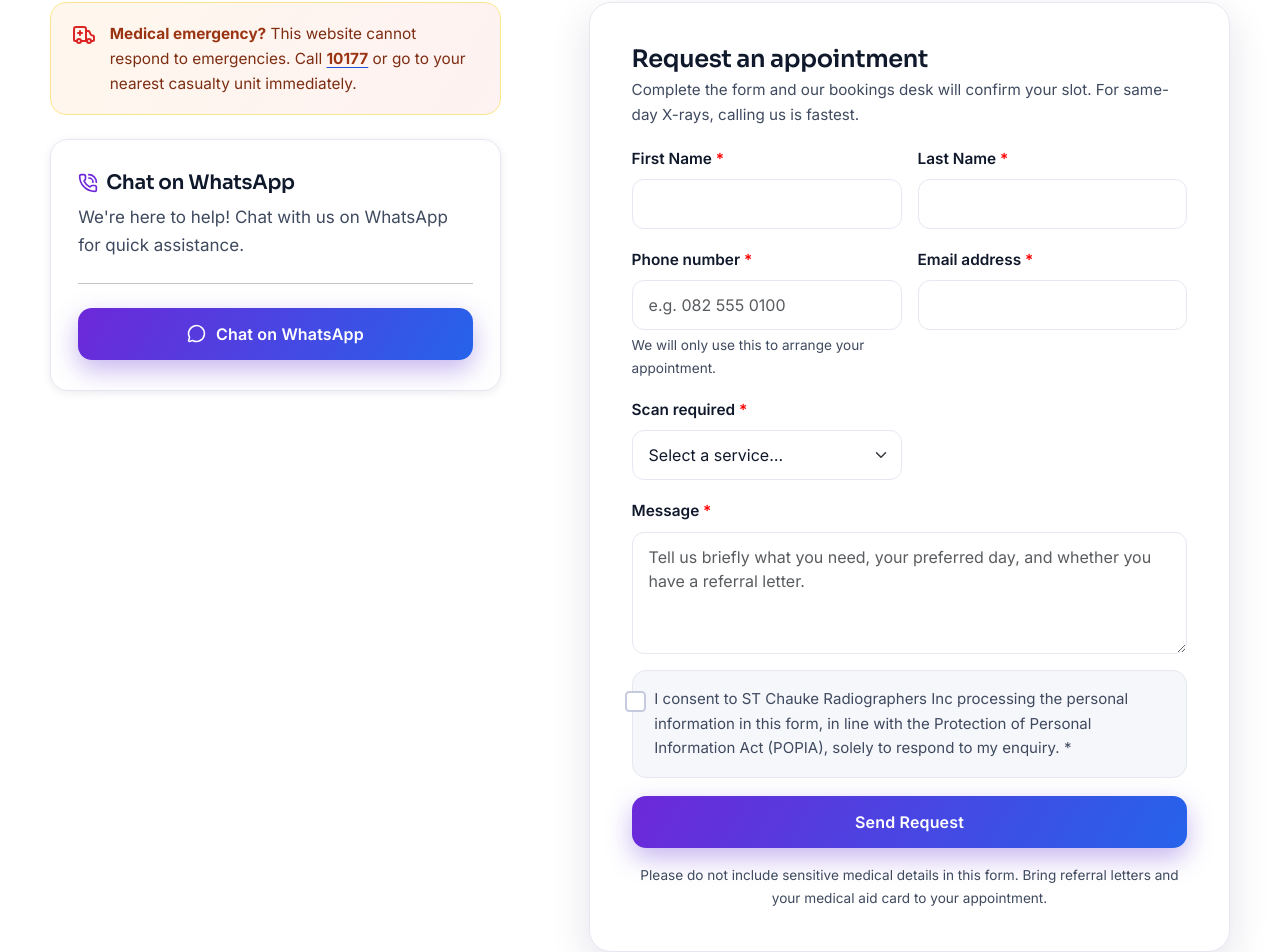
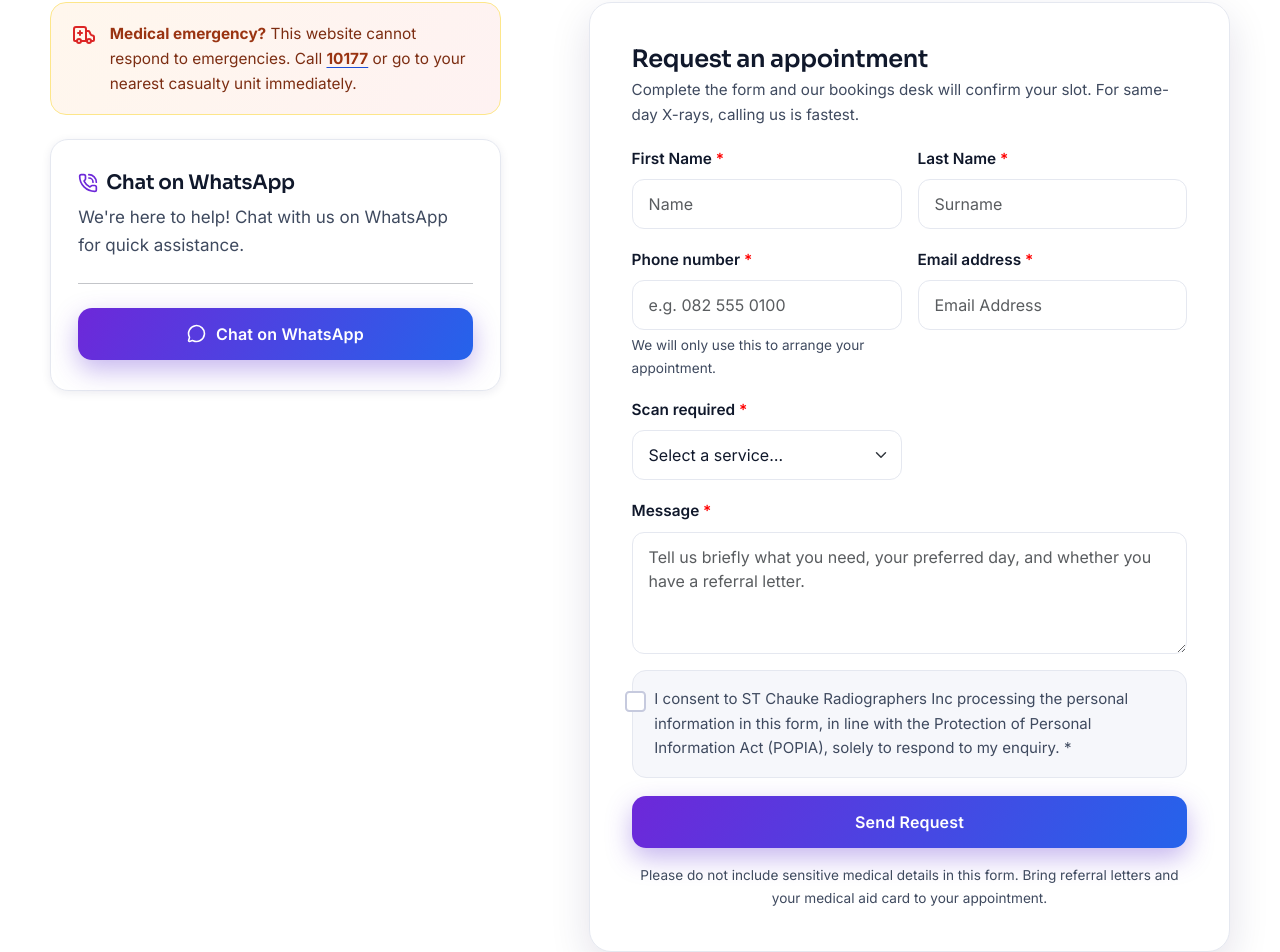
Before and after one commit to BonganiChauke/st_chauke_radiographers_inc, a React (Vite) app: page / in a window 1280 px wide. Shown: the part 3790-4742 px from the top of the page. Built offline with nearby package versions, Linux system fonts and the light colour scheme.

Commit message:
placeholders for input fields

```diff
--- a/src/components/Contact.tsx
+++ b/src/components/Contact.tsx
@@ -236,6 +236,7 @@ export default function Contact() {
                         name="name"
                         className="form-control"
                         autoComplete="name"
+                        placeholder="Name"
                         required
                       />
                     </div>
@@ -252,6 +253,7 @@ export default function Contact() {
                         name="name"
                         className="form-control"
                         autoComplete="name"
+                        placeholder="Surname"
                         required
                       />
                     </div>
@@ -288,6 +290,8 @@ export default function Contact() {
                         id="email"
                         name="email"
                         className="form-control"
+                        required
+                        placeholder="Email Address"
                         autoComplete="email"
                       />
                     </div>
```
